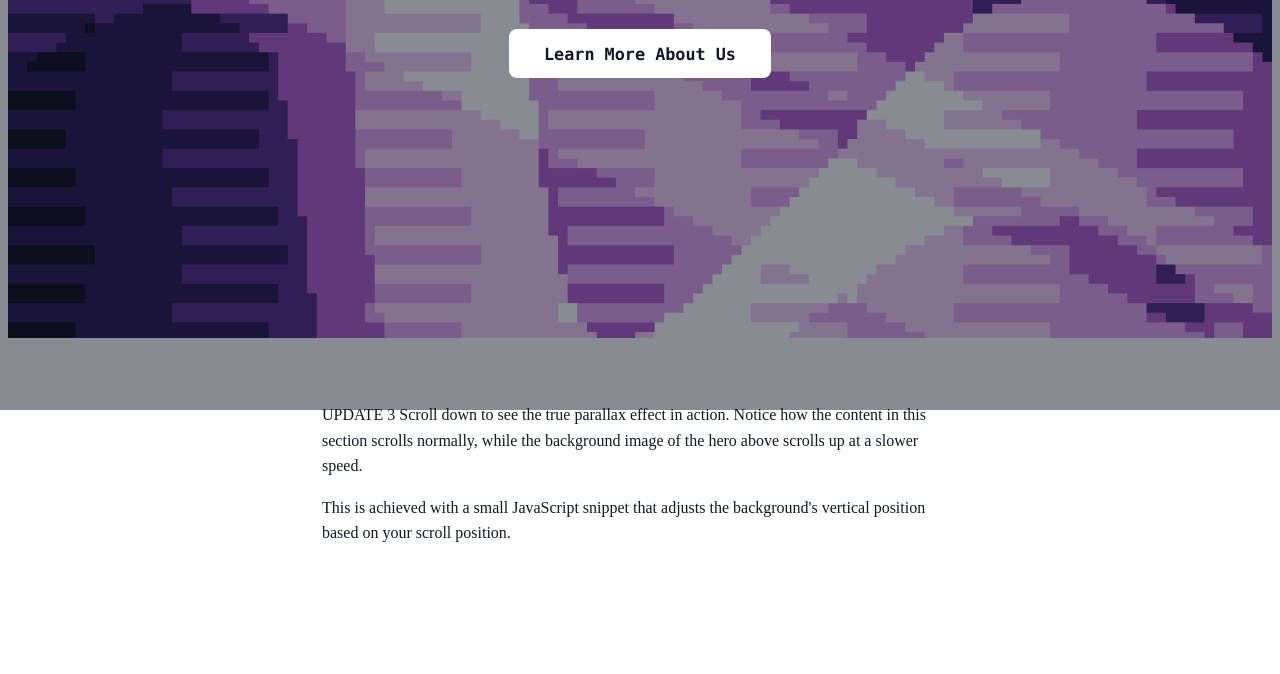
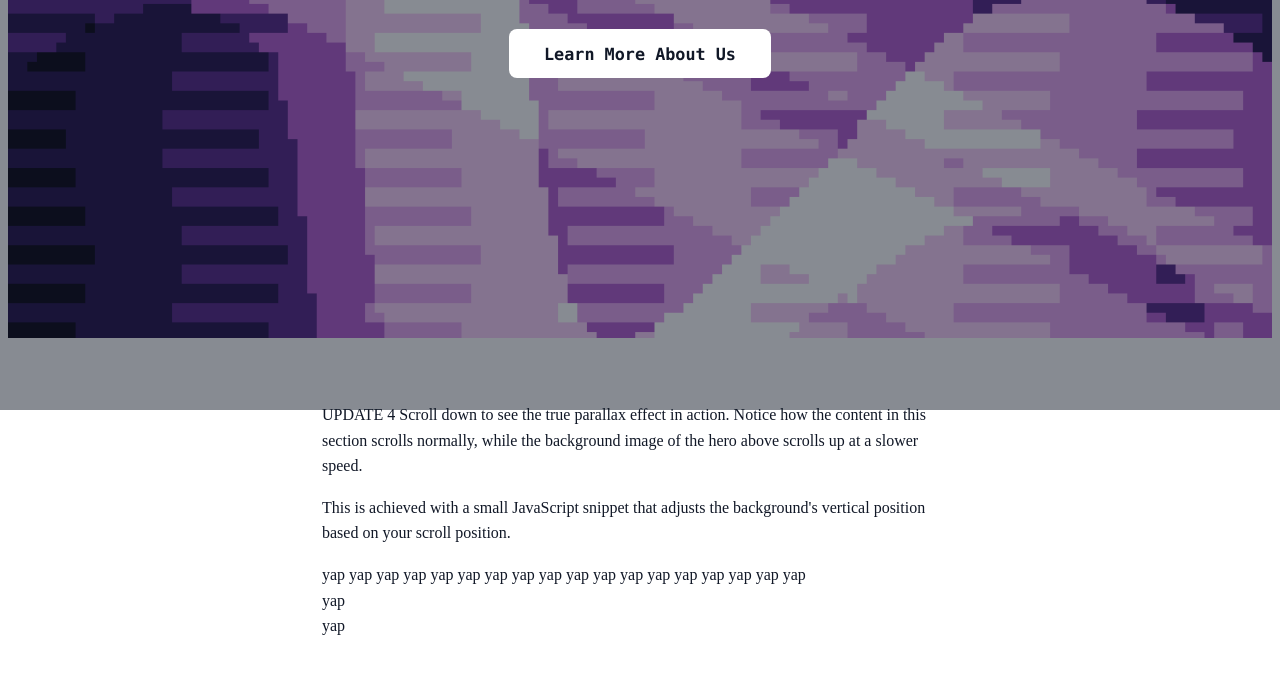
Before and after one commit to Voxe1ated/voxe1ated.github.io, a plain HTML site: page en/index.html in a window 1280 px wide. Shown: the part 390-1064 px from the top of the page. Before the commit the page ends 1016 px from the top, so only its background shows below. Drawn offline with Linux system fonts and the light colour scheme.

Commit message:
Update paragraph text in index.html

```diff
--- a/en/index.html
+++ b/en/index.html
@@ -119,8 +119,9 @@
 
 <!-- This section is just for demonstration to create scroll space -->
 <section class="text-content">
-    <p>UPDATE 3 Scroll down to see the true parallax effect in action. Notice how the content in this section scrolls normally, while the background image of the hero above scrolls up at a slower speed.</p>
+    <p>UPDATE 4 Scroll down to see the true parallax effect in action. Notice how the content in this section scrolls normally, while the background image of the hero above scrolls up at a slower speed.</p>
     <p>This is achieved with a small JavaScript snippet that adjusts the background's vertical position based on your scroll position.</p>
+    <p>yap yap yap yap yap yap yap yap yap yap yap yap yap yap yap yap yap yap <br> yap <br> yap </p>
 </section>
 
 <!--
```
